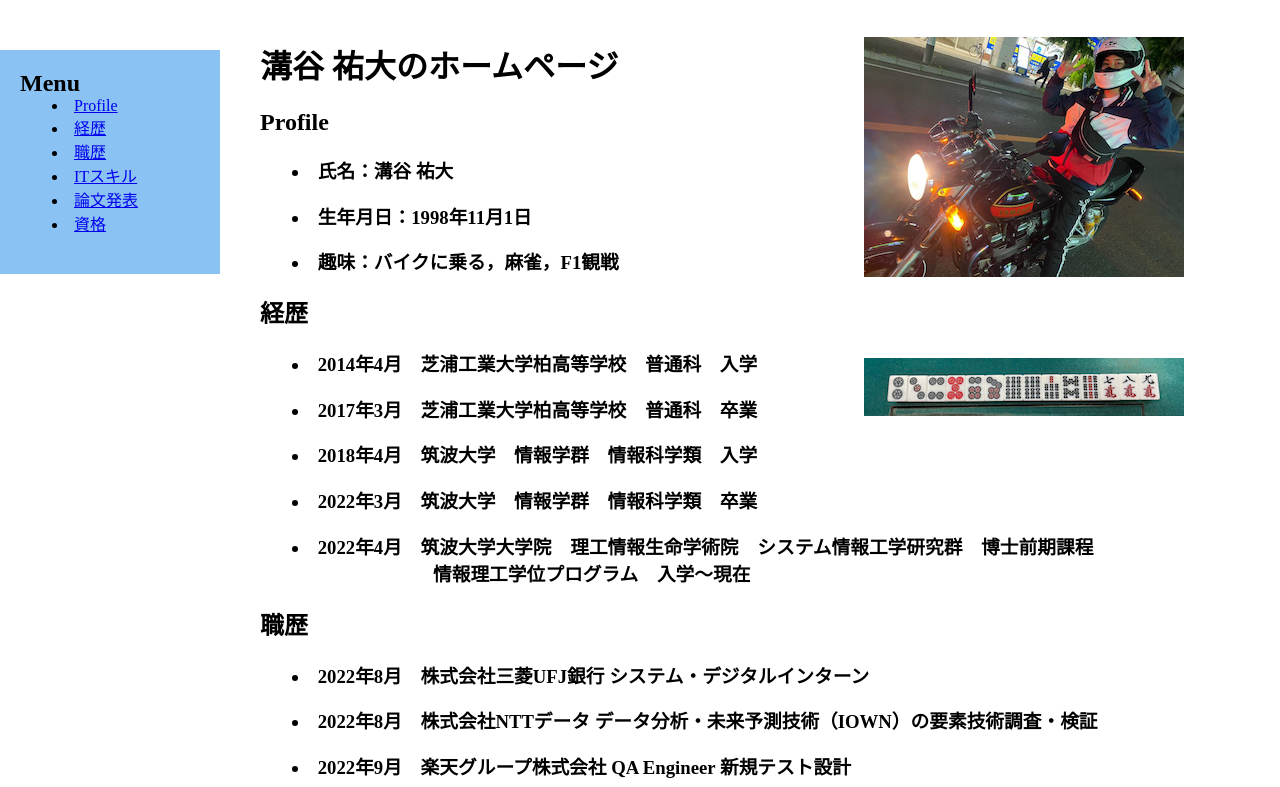
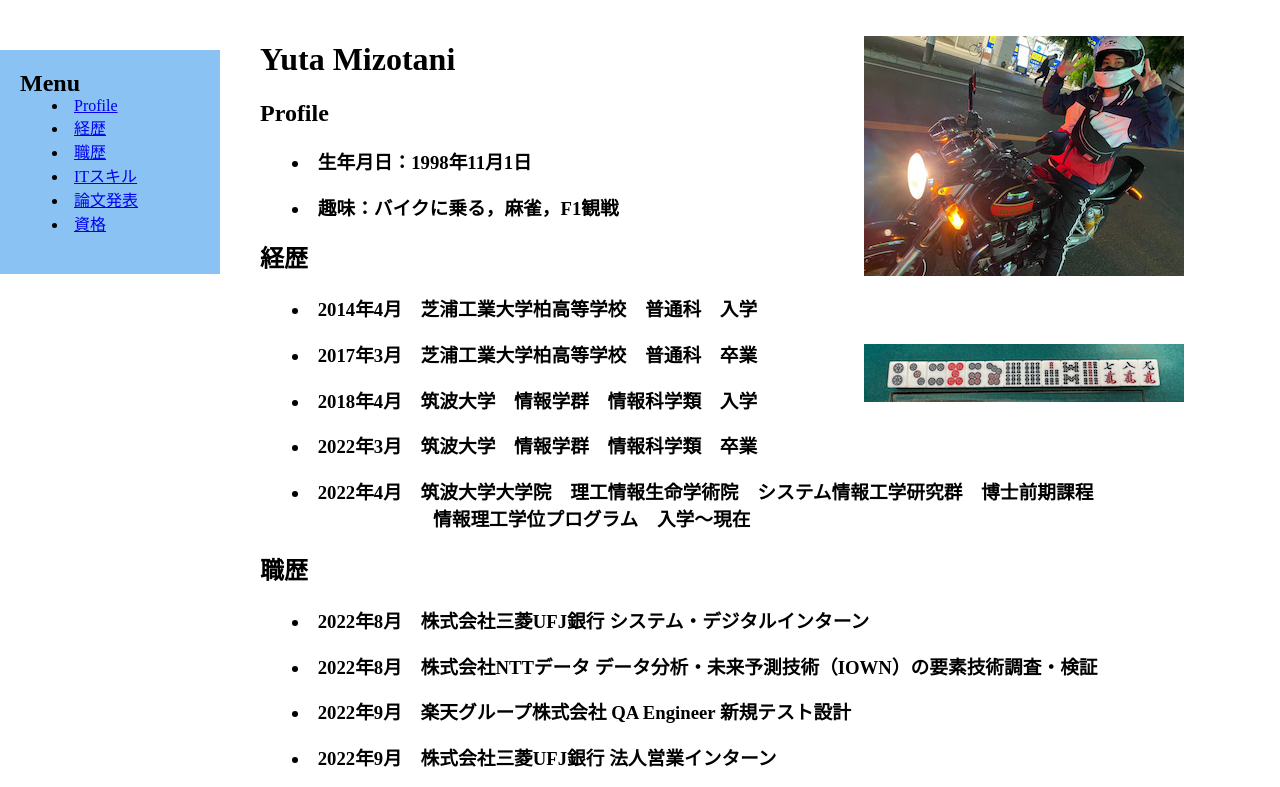
Before and after one commit to mizorugby/mizorugby.github.io, a plain HTML site: page index.html in a window 1280 px wide. Shown: the top 787 px of the page. Drawn offline with Linux system fonts and the light colour scheme.

Commit message:
Minor fix

```diff
--- a/index.html
+++ b/index.html
@@ -10,12 +10,9 @@
 
 <body>
     <main id="main">
-        <h1>溝谷 祐大のホームページ</h1>
+        <h1>Yuta Mizotani</h1>
         <h2><a name="profile">Profile</a></h2>
         <h3>
-            <h3>
-                <li>氏名：溝谷 祐大</li>
-            </h3>
             <h3>
                 <li>生年月日：1998年11月1日</li>
             </h3>
```
